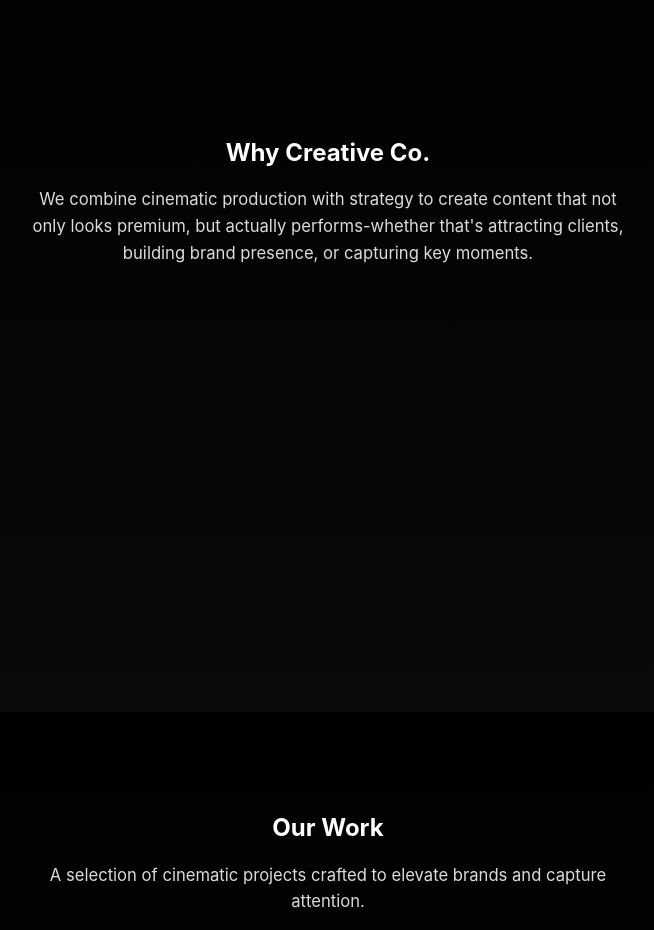
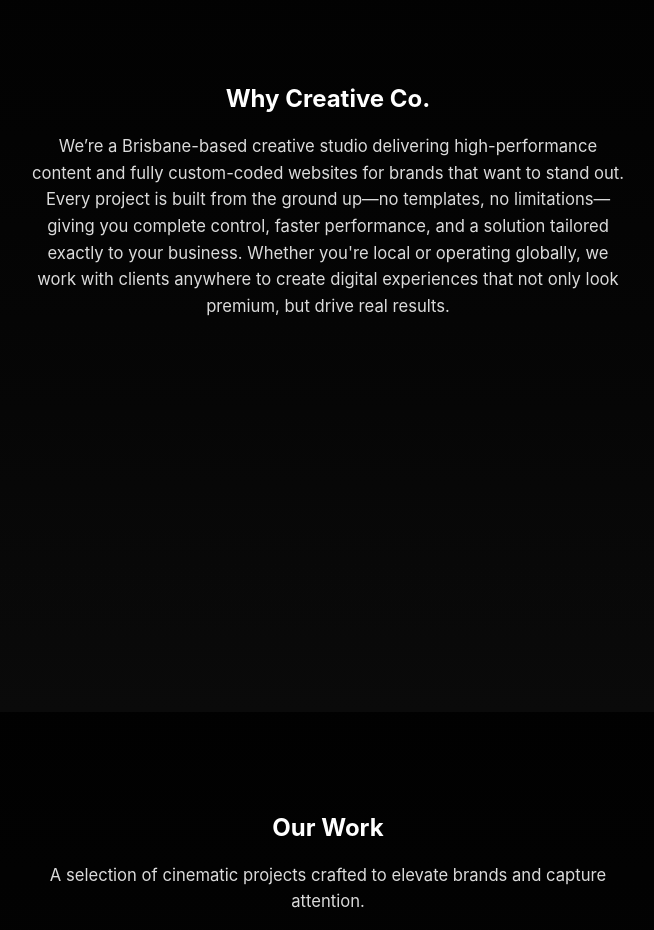
Before and after one commit to wilsoncreativeco/Wilson-Creative, a React (Vite) app: page / in a window 1280 px wide. Shown: the part 2800-3730 px from the top of the page, without its empty margins (312-966 px from the left). Built offline with nearby package versions, Linux system fonts and the light colour scheme.

Commit message:
Update App.jsx

```diff
--- a/src/App.jsx
+++ b/src/App.jsx
@@ -184,9 +184,9 @@ export default function App() {
         <h2>Why Creative Co.</h2>
 
         <p className="text">
-          We combine cinematic production with strategy to create content that
-          not only looks premium, but actually performs-whether that&apos;s
-          attracting clients, building brand presence, or capturing key moments.
+      We’re a Brisbane-based creative studio delivering high-performance content and fully custom-coded websites for brands that want to stand out.
+Every project is built from the ground up—no templates, no limitations—giving you complete control, faster performance, and a solution tailored exactly to your business.
+Whether you're local or operating globally, we work with clients anywhere to create digital experiences that not only look premium, but drive real results.
         </p>
       </section>
       <section id="work" className="section work">
```
